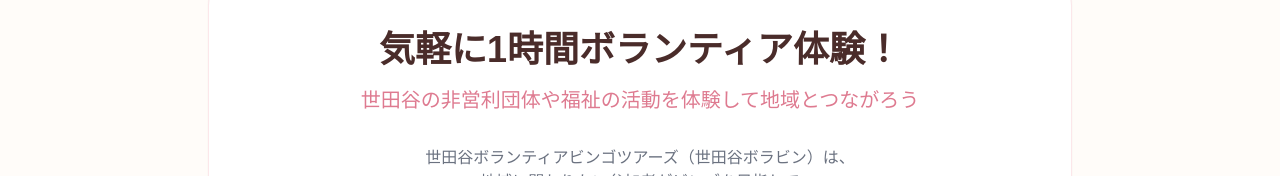
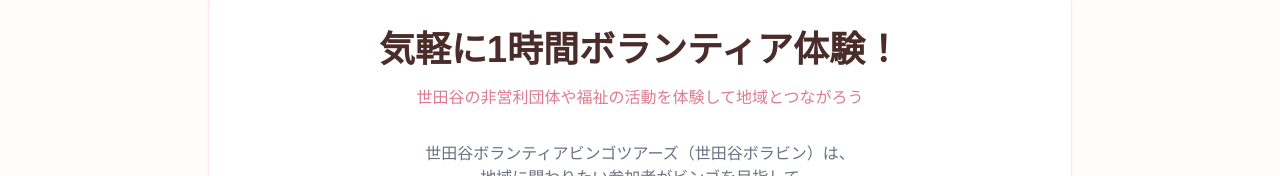
Before and after one commit to gakokudo/borabin2026, a React (Vite) app: page /#/ in a window 1280 px wide. Shown: the part 127-303 px from the top of the page. Built offline with nearby package versions, Linux system fonts and the light colour scheme; a web font is replaced by a local one.

Commit message:
Update Homepage.tsx

```diff
--- a/pages/Homepage.tsx
+++ b/pages/Homepage.tsx
@@ -55,7 +55,7 @@ const HomePage: React.FC = () => {
           <span className="text-2xl md:text-4xl block mb-4">
             気軽に1時間ボランティア体験！
           </span>
-          <span className="text-brand-600 text-base md:text-xl block font-medium opacity-80">
+          <span className="text-brand-600 text-sm md:text-base block font-medium opacity-80">
             世田谷の非営利団体や福祉の活動を体験して地域とつながろう
           </span>
         </h2>
```
